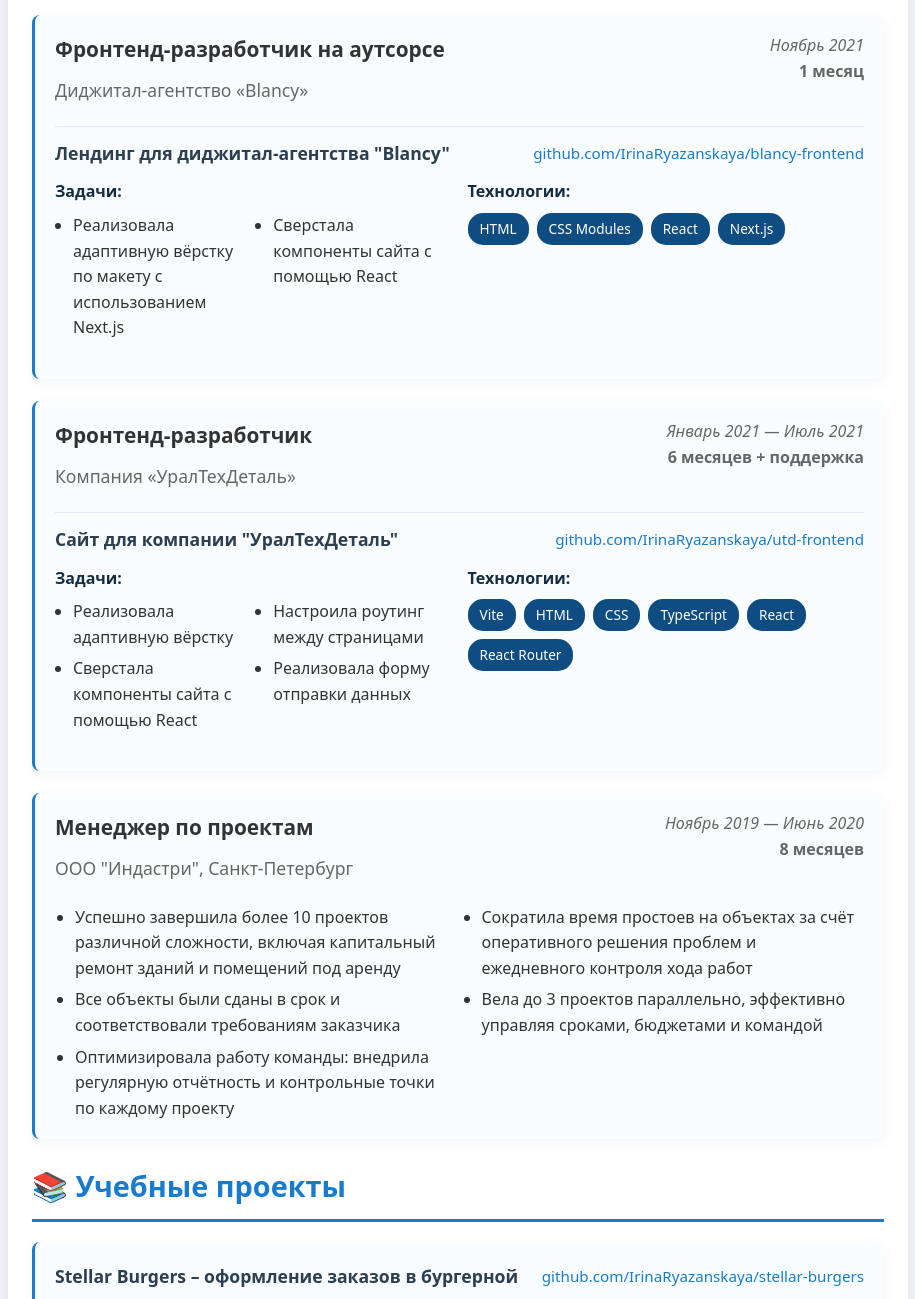
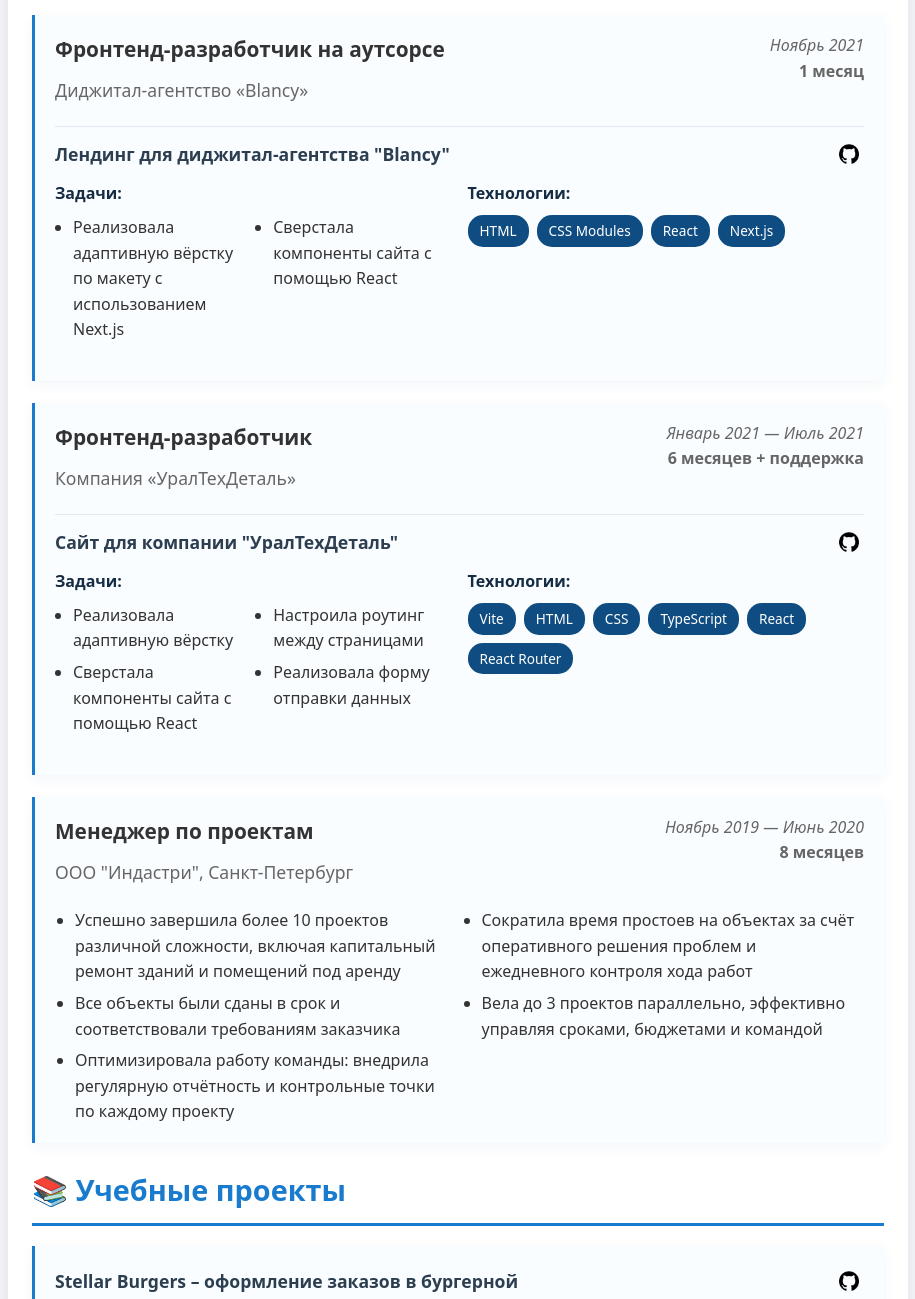
Before and after one commit to IrinaRyazanskaya/resume, a website: page index.html in a window 1280 px wide. Shown: the part 1860-3159 px from the top of the page, without its empty margins (182-1097 px from the left). Drawn offline with Linux system fonts and the light colour scheme.

Commit message:
Заменила ссылки на иконки

```diff
--- a/index.html
+++ b/index.html
@@ -184,8 +184,16 @@
                   href="https://github.com/IrinaRyazanskaya/blancy-frontend"
                   target="_blank"
                   class="project__repo-link"
+                  aria-label="Открыть GitHub репозиторий проекта Blancy"
+                  title="GitHub: IrinaRyazanskaya/blancy-frontend"
                 >
-                  github.com/IrinaRyazanskaya/blancy-frontend
+                  <img
+                    src="./icons/github.webp"
+                    alt="Иконка GitHub"
+                    width="20"
+                    height="20"
+                    class="project__repo-icon"
+                  />
                 </a>
               </div>
               <div class="project__grid">
@@ -230,8 +238,16 @@
                   href="https://github.com/IrinaRyazanskaya/utd-frontend"
                   target="_blank"
                   class="project__repo-link"
+                  aria-label="Открыть GitHub репозиторий проекта УралТехДеталь"
+                  title="GitHub: IrinaRyazanskaya/utd-frontend"
                 >
-                  github.com/IrinaRyazanskaya/utd-frontend
+                  <img
+                    src="./icons/github.webp"
+                    alt="Иконка GitHub"
+                    width="20"
+                    height="20"
+                    class="project__repo-icon"
+                  />
                 </a>
               </div>
               <div class="project__grid">
@@ -303,8 +319,16 @@
                 href="https://github.com/IrinaRyazanskaya/stellar-burgers"
                 target="_blank"
                 class="project__repo-link"
+                aria-label="Открыть GitHub репозиторий проекта Stellar Burgers"
+                title="GitHub: IrinaRyazanskaya/stellar-burgers"
               >
-                github.com/IrinaRyazanskaya/stellar-burgers
+                <img
+                  src="./icons/github.webp"
+                  alt="Иконка GitHub"
+                  width="20"
+                  height="20"
+                  class="project__repo-icon"
+                />
               </a>
             </div>
             <div class="project__grid">
--- a/styles.css
+++ b/styles.css
@@ -217,7 +217,7 @@
   margin-bottom: 22px;
   padding: 18px 20px;
   border-left: 3px solid var(--accent-color);
-  border-radius: 8px;
+  border-radius: 0;
 
   background-color: #fafdff;
   box-shadow: 0 4px 12px rgb(15 76 129 / 5%);
@@ -285,7 +285,7 @@
   margin-bottom: 22px;
   padding: 20px;
   border-left: 3px solid var(--accent-color);
-  border-radius: 8px;
+  border-radius: 0;
 
   background-color: #fafdff;
   box-shadow: 0 4px 12px rgb(15 76 129 / 5%);
@@ -344,16 +344,27 @@
 }
 
 .project__repo-link {
-  border-bottom: 1px solid transparent;
+  display: inline-flex;
+  align-items: center;
+  justify-content: center;
 
-  font-size: 0.95rem;
+  padding: 4px;
+  border: 1px solid transparent;
+  border-radius: 999px;
+
   color: var(--accent-color);
   text-decoration: none;
-  word-break: break-all;
+
+  transition: background-color 0.2s ease, border-color 0.2s ease;
 }
 
 .project__repo-link:hover {
-  border-bottom-color: currentcolor;
+  border-color: var(--accent-color-light);
+  background-color: var(--accent-color-soft);
+}
+
+.project__repo-icon {
+  display: block;
 }
 
 .tech-stack {
```
